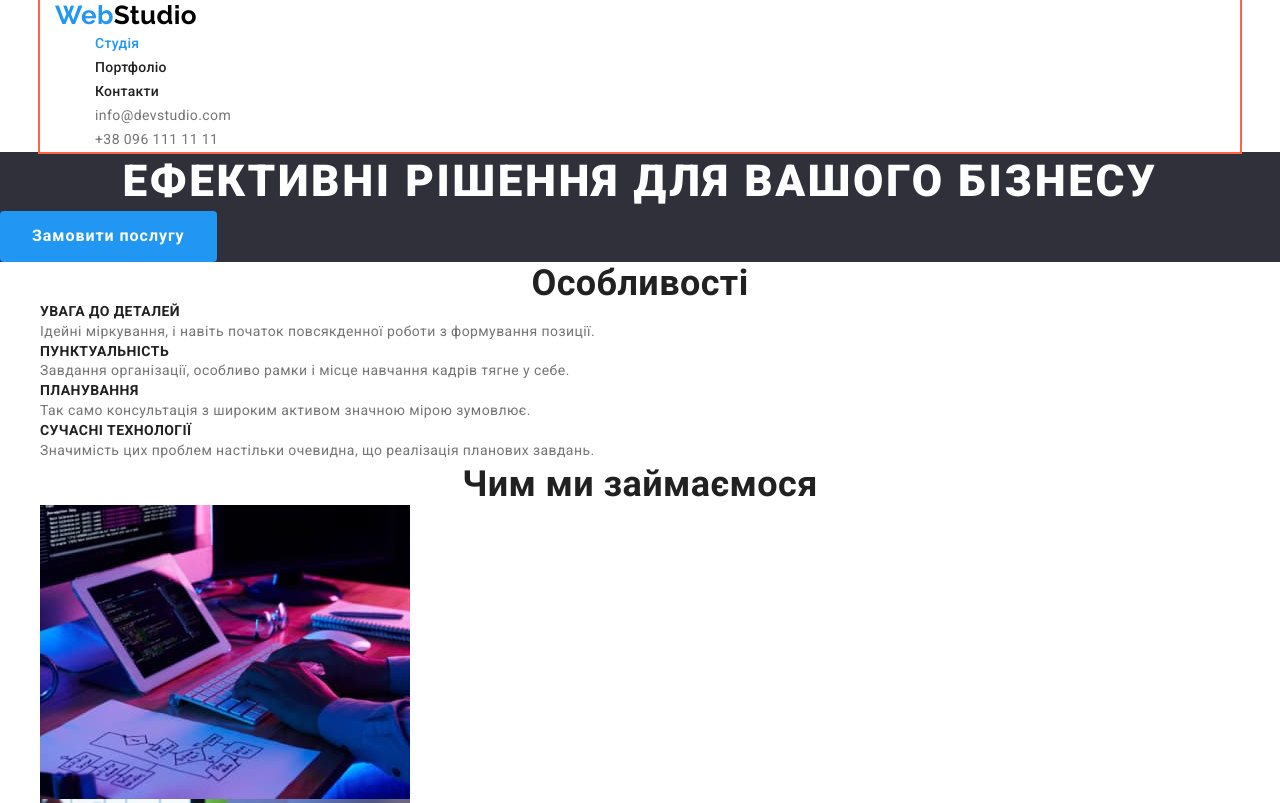
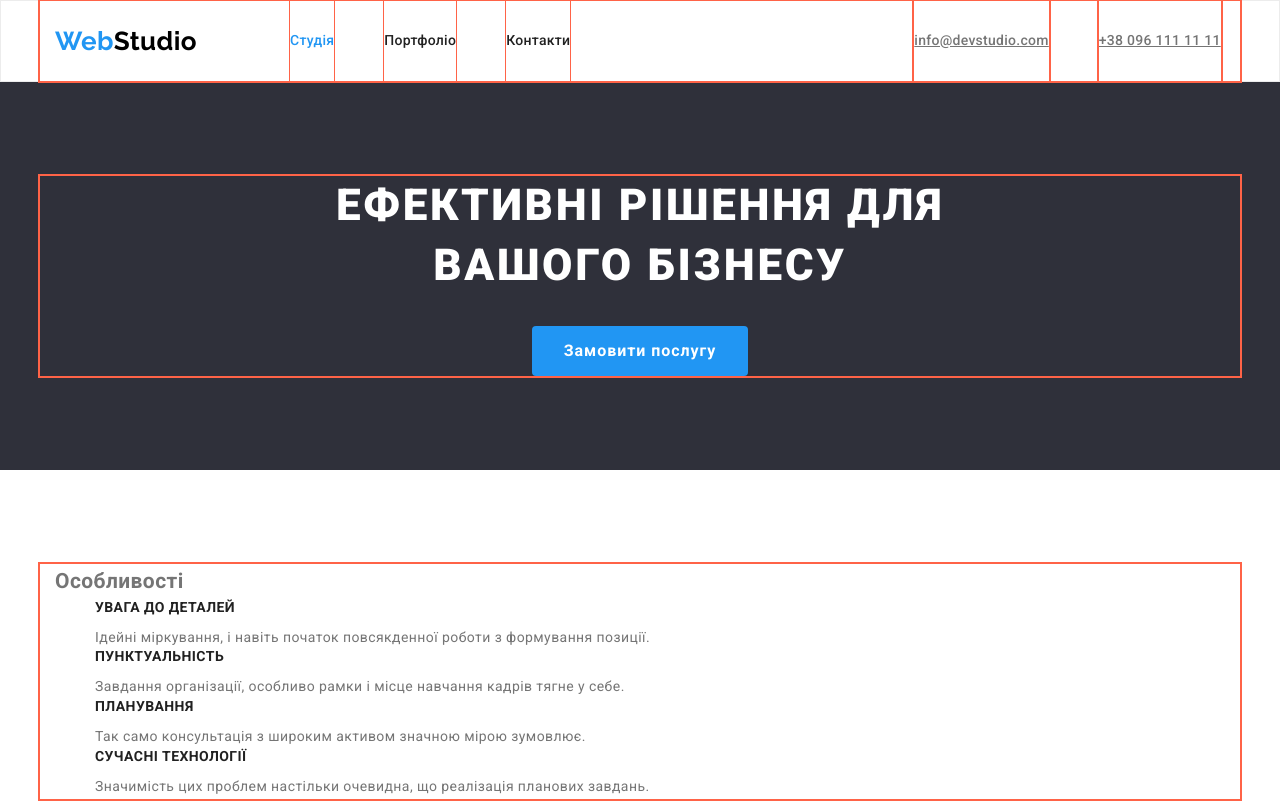
Before and after one commit to evgeniykedrovskiy/goit-markup-hw-03, a plain HTML site: page index.html in a window 1280 px wide. Shown: the top 803 px of the page. Drawn offline with nearby package versions, Linux system fonts and the light colour scheme.

Commit message:
add flex in header

```diff
--- a/css/styles.css
+++ b/css/styles.css
@@ -2,7 +2,6 @@
 /* вторичный цвет текста #212121 */
 /* фон шапки и футера #2F303A */
 /*  акцент #2196F3 */
-/* белый #FFFFFF */
 /* основной фон background: #FFFFFF */
 /* вторичный фон background: #F5F4FA */
 
@@ -11,7 +10,7 @@ html {
     box-sizing: border-box;
 }
 
-.visually-hidden {
+/* .visually-hidden {
     position: absolute !important;
     clip: rect(1px 1px 1px 1px);
     clip: rect(1px, 1px, 1px, 1px);
@@ -20,7 +19,7 @@ html {
     height: 1px !important;
     width: 1px !important;
     overflow: hidden;
-}
+} */
 
 *,
 *::before,
@@ -39,11 +38,11 @@ p {
     margin: 0;
 }
 
-img {
+/* img {
     display: block;
     max-width: 100%;
     height: auto;
-}
+} */
 
 /* Переменные */
 :root {
@@ -68,9 +67,10 @@ body {
 /* Хедер */
 .page-header {
     background-color: var(--primary-white-color);
+    border: 1px solid #ECECEC;
 }
 
-.conteiner {
+.container {
     width: 1200px;
     padding-left: 15px;
     padding-right: 15px;
@@ -78,6 +78,39 @@ body {
     margin-left: auto;
     margin-right: auto;
     outline: 2px solid tomato;
+}
+
+.main-nav {
+    display: flex;
+    align-items: center;
+}
+
+.header-list {
+    display: flex;
+    margin-left: 344px;
+    padding-left: 0;
+}
+
+.header-list .item + .item {
+    margin-left: 50px;
+}
+
+.header-list .link {
+    display: block;
+    padding-top: 32px;
+    padding-bottom: 32px;
+
+    color: var(--primary-text-color);
+    font-weight: 500;
+    font-size: 14px;
+    line-height: 1.14;
+    letter-spacing: 0.02em;
+    outline: 2px solid tomato;
+}
+
+.header-list .link:hover,
+.header-list .link:focus {
+    color: var(--accent-color);
 }
 
 /* Убираю точки со списка */
@@ -108,7 +141,21 @@ ul{
 }
 
 /* Site nav */
+.site-nav {
+    display: flex;
+    margin-left: 93px;
+    padding-left: 0;
+}
+
+.site-nav .item + .item {
+    margin-left: 50px;
+}
+
 .site-nav .link {
+    display: block;
+    padding-top: 32px;
+    padding-bottom: 32px;
+
     color: var(--title-text-color);
     font-weight: 500;
     font-size: 14px;
@@ -116,6 +163,7 @@ ul{
     font-weight: 500;
     letter-spacing: 0.02em;
     text-decoration: none;
+    outline: 1px solid tomato;
 }
 
 .link:focus,
@@ -133,20 +181,26 @@ ul{
     background-color: #2F303A;
 }
 
+.hero.section {
+    text-align: center;
+}
+
 .hero-title {
-    margin-top: 0;
-    margin-bottom: 0;
     color: var(--primary-white-color);
     font-style: normal;
     font-weight: 900;
     font-size: 44px;
     line-height: 1.36;
-    text-align: center;
     letter-spacing: 0.06em;
     text-transform: uppercase;
    }
 
 /* Section */
+.section {
+    padding-top: 94px;
+    padding-bottom: 94px;
+}
+
 .section-title {
     color: var(--title-text-color);
     font-weight: 700;
@@ -155,10 +209,23 @@ ul{
     text-align: center;
 }
 
-.feature-list .text {
+.feature-list .feature-title {
+    font-weight: 700;
+    font-size: 14px;
+    line-height: 1.14;
+    color: var(--title-text-color);
+    text-transform: uppercase;
+    margin-bottom: 10px;
+}
+
+.feature-list .feature-text {
     color: var(--primary-text-color);
     font-size: 14px;
     line-height: 1.71;
+}
+
+.section.foto {
+    background-color: #F5F4FA;
 }
 
 .title-foto {
@@ -166,6 +233,7 @@ ul{
     font-weight: 500;
     font-size: 16px;
     line-height: 1.19;
+    margin-bottom: 10px;
 }
 
 .text-foto {
@@ -175,23 +243,16 @@ ul{
     line-height: 1.19;
 }
 
-.feature-list .title {
-    font-weight: 700;
-    font-size: 14px;
-    line-height: 1.14;
-    color: var(--title-text-color);
-    text-transform: uppercase;
-}
-
-.work-list .title {
+.work-list .work-title {
     font-weight: 700;
     font-size: 18px;
     line-height: 2;
     letter-spacing: 0.06em;
     color: var(--title-text-color);
+    margin-bottom: 4px;
 }
 
-.work-list .text {
+.work-list .work-text {
     font-weight: 400;
     font-size: 16px;
     line-height: 1.88px;
@@ -216,6 +277,7 @@ ul{
     border-radius: 4px;
     border: 0px;
     padding: 10px 32px;
+    margin-top: 30px;
     text-align: center;
     min-width: 216px;
 }
@@ -269,25 +331,9 @@ footer {
     color: var(--primary-white-color);
 }
 
- .footer-list .link,
- .header-list .link {
-    font-family: 'Roboto';
-    font-style: normal;
-    font-weight: 400;
-    font-size: 14px;
-    line-height: 1.71;
-    letter-spacing: 0.03em;
+ .footer-list .link {
     text-decoration: none;
     }
-
-.header-list .link {
-    color: var(--primary-text-color);
-}
-
-.header-list .link:hover,
-.header-list .link:focus {
-    color: var(--accent-color);
-}
 
 .footer-list .link {
     color: #FFFFFF99;
--- a/index.html
+++ b/index.html
@@ -20,54 +20,67 @@
 
   <body>
     <header class="page-header">
-      <div class="conteiner">
-        <nav>
+      <div class="container main-nav">
+        <nav class="main-nav">
           <a href="./index.html" class="logo"><span class="accent">Web</span>Studio</a>
-          <ul class="site-nav">
-            <li><a href="./index.html" class="link current">Студія</a></li>
-            <li><a href="./portfolio.html" class="link">Портфоліо</a></li>
-            <li><a href="" class="link">Контакти</a></li>
+          <ul class="site-nav list">
+            <li class="item"><a href="./index.html" class="link current">Студія</a></li>
+            <li class="item"><a href="./portfolio.html" class="link">Портфоліо</a></li>
+            <li class="item"><a href="" class="link">Контакти</a></li>
           </ul>
         </nav>
         <ul class="header-list">
-          <li><a href="mailto:info@devstudio.com" class="link">info@devstudio.com</a></li>
-          <li><a href="tel:+380961111111" class="link">+38 096 111 11 11</a></li>
+          <li class="item">
+            <a href="mailto:info@devstudio.com" class="link">info@devstudio.com</a>
+          </li>
+          <li class="item"><a href="tel:+380961111111" class="link">+38 096 111 11 11</a></li>
         </ul>
       </div>
     </header>
     <main>
       <section class="hero section">
-        <h1 class="hero-title">Ефективні рішення для вашого бізнесу</h1>
+        <div class="container">
+          <h1 class="hero-title">
+            Ефективні рішення для<br />
+            вашого бізнесу
+          </h1>
           <button type="button" class="button">Замовити послугу</button>
+        </div>
       </section>
       <section class="section">
-        <h2 class="section-title">Особливості</h2>
+        <div class="container">
+          <!-- Приховати заголовок -->
+          <h2>Особливості</h2>
           <ul class="feature-list">
             <li>
-            <h3 class="title">УВАГА ДО ДЕТАЛЕЙ</h3>
-            <p class="text">
+              <h3 class="feature-title">УВАГА ДО ДЕТАЛЕЙ</h3>
+              <p class="feature-text">
                 Ідейні міркування, і навіть початок повсякденної роботи з формування позиції.
               </p>
             </li>
             <li>
-            <h3 class="title">ПУНКТУАЛЬНІСТЬ</h3>
-            <p class="text">
+              <h3 class="feature-title">ПУНКТУАЛЬНІСТЬ</h3>
+              <p class="feature-text">
                 Завдання організації, особливо рамки і місце навчання кадрів тягне у себе.
               </p>
             </li>
             <li>
-            <h3 class="title">ПЛАНУВАННЯ</h3>
-            <p class="text">Так само консультація з широким активом значною мірою зумовлює.</p>
+              <h3 class="feature-title">ПЛАНУВАННЯ</h3>
+              <p class="feature-text">
+                Так само консультація з широким активом значною мірою зумовлює.
+              </p>
             </li>
             <li>
-            <h3 class="title">СУЧАСНІ ТЕХНОЛОГІЇ</h3>
-            <p class="text">
+              <h3 class="feature-title">СУЧАСНІ ТЕХНОЛОГІЇ</h3>
+              <p class="feature-text">
                 Значимість цих проблем настільки очевидна, що реалізація планових завдань.
               </p>
             </li>
           </ul>
+        </div>
       </section>
       <section class="section">
+        <div class="container">
           <h2 class="section-title">Чим ми займаємося</h2>
           <ul>
             <li>
@@ -81,11 +94,17 @@
               <img src="./images/box2.jpg" alt="Дівчина працюе за ноутбуком" width="370" />
             </li>
             <li>
-            <img src="./images/img3.jpg" alt="Дизайнер створюе картинку на планшеті" width="370" />
+              <img
+                src="./images/img3.jpg"
+                alt="Дизайнер створюе картинку на планшеті"
+                width="370"
+              />
             </li>
           </ul>
+        </div>
       </section>
-      <section class="section">
+      <section class="section foto">
+        <div class="container">
           <h2 class="section-title">Наша команда</h2>
           <ul>
             <li>
@@ -108,14 +127,20 @@
               <p lang="en" class="text-foto">Marketing</p>
             </li>
             <li>
-            <img src="./images/img-4.jpg" alt="Чоловік у чорній футболці та окулярах" width="270" />
+              <img
+                src="./images/img-4.jpg"
+                alt="Чоловік у чорній футболці та окулярах"
+                width="270"
+              />
               <h3 class="title-foto">Михайло Єрмаков</h3>
               <p lang="en" class="text-foto">UI Designer</p>
             </li>
           </ul>
+        </div>
       </section>
     </main>
     <footer class="fooret">
+      <div class="container">
         <a href="./index.html" class="logo"
           ><span class="accent">Web</span><span class="accent-studio">Studio</span></a
         >
@@ -126,6 +151,7 @@
             <li><a href="tel:+380961111111" class="link">+38 096 111 11 11</a></li>
           </ul>
         </address>
+      </div>
     </footer>
   </body>
 </html>
```
Also changed, not shown: portfolio.html (+26 -20 lines). Lines whose indentation alone changed are shown as unchanged.
